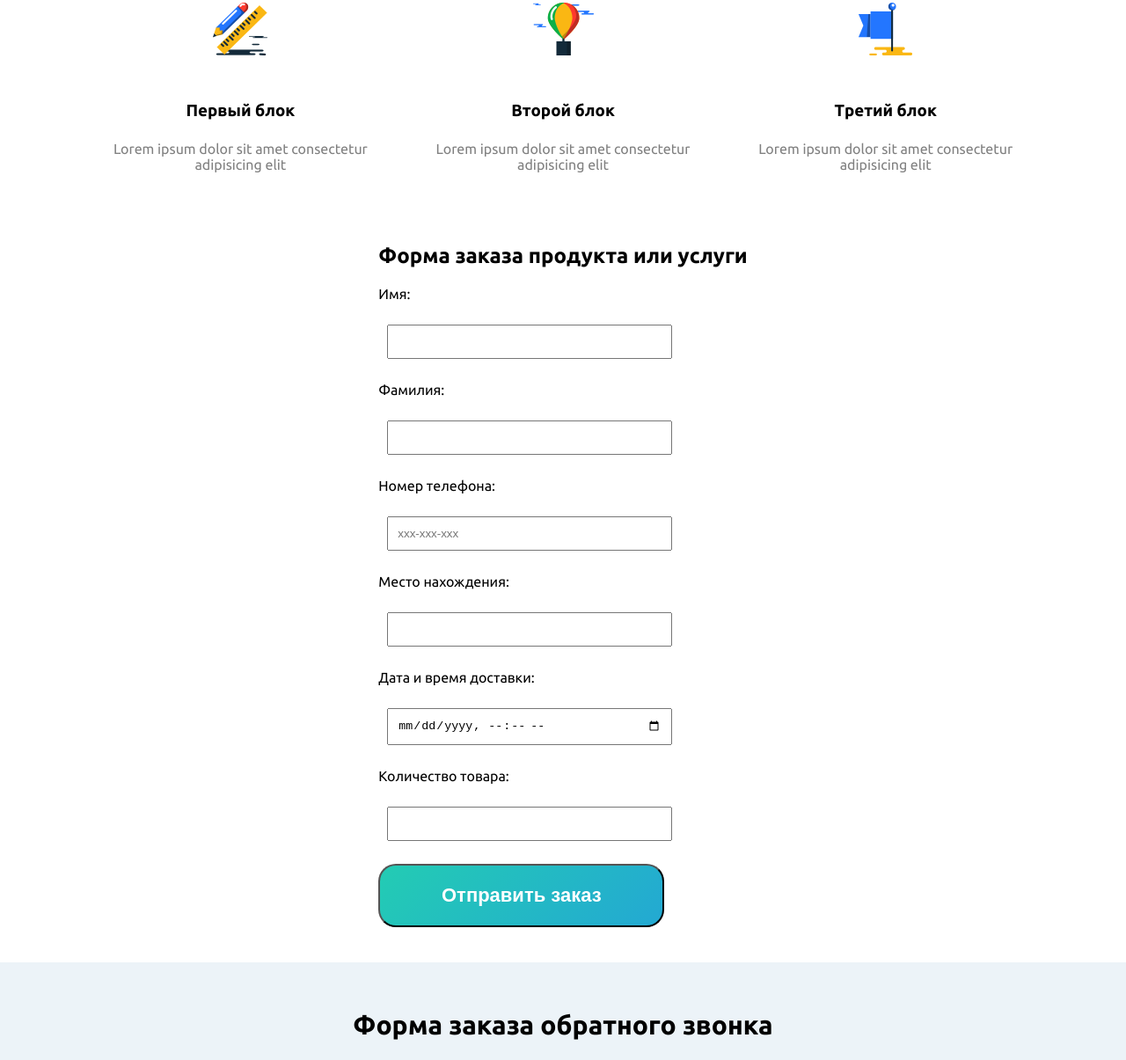
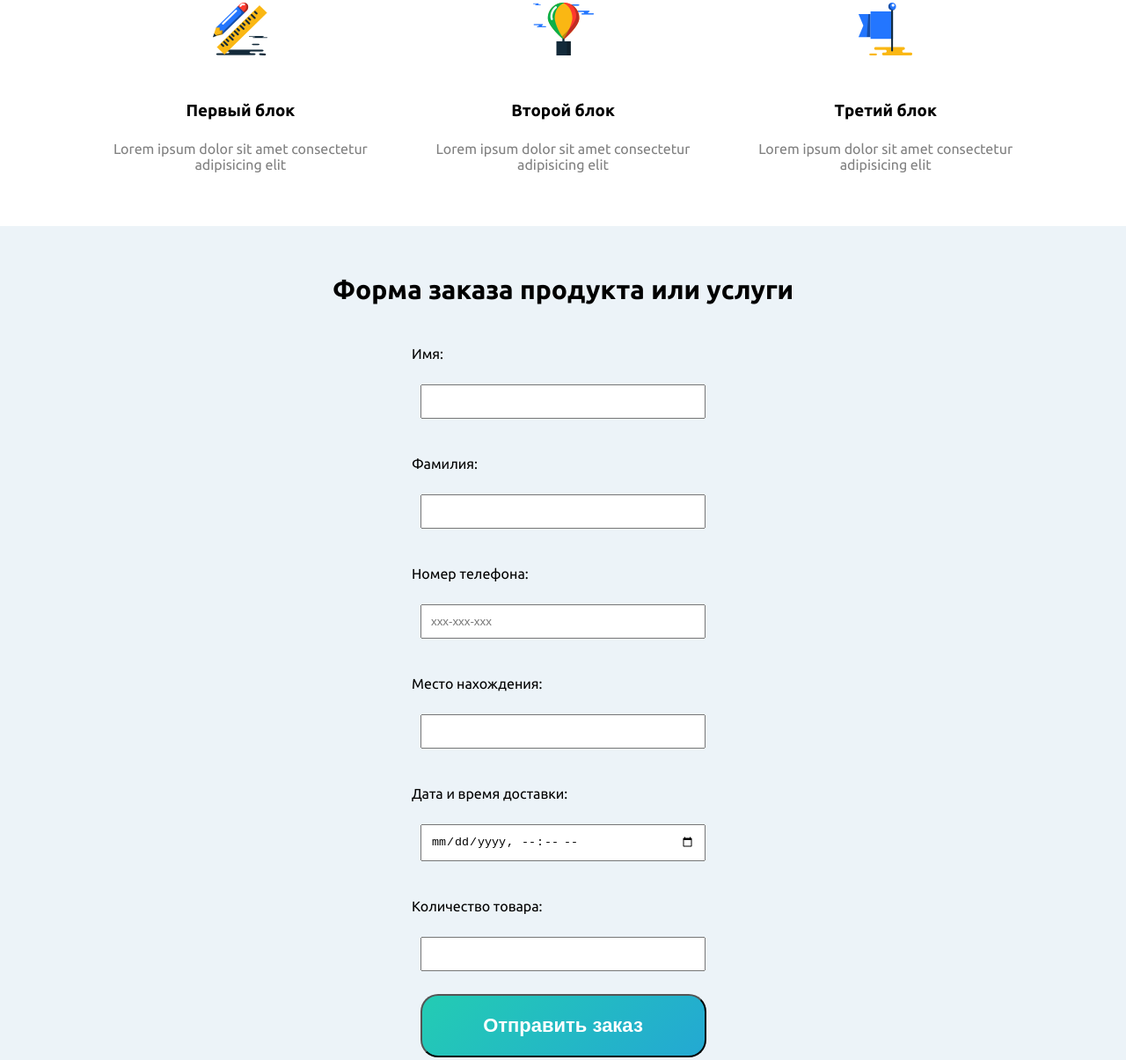
Before and after one commit to PixelNinja123/latnikov, a plain HTML site: page index.html in a window 1280 px wide. Shown: the part 712-1917 px from the top of the page at 88% size. Drawn offline with nearby package versions, Linux system fonts and the light colour scheme.

Commit message:
Update main.css

```diff
--- a/css/main.css
+++ b/css/main.css
@@ -273,14 +273,23 @@ footer {
 }
 
 .product {
-    display: flex;
-    flex-direction: column;
-    align-items: center;
+    background-color: #ECF3F8;
+    padding-top: 30px;
+    padding-bottom: 30px;
 }
 
-.product label{
+.nameform {
+    text-align: center;
+    margin-bottom: 30px;
+    font-size: 30px;
+}
+
+.zakaz {
     display: flex;
+    justify-content: center;
+    align-items: center;
     flex-direction: column;
+
 }
 
 body {
```
